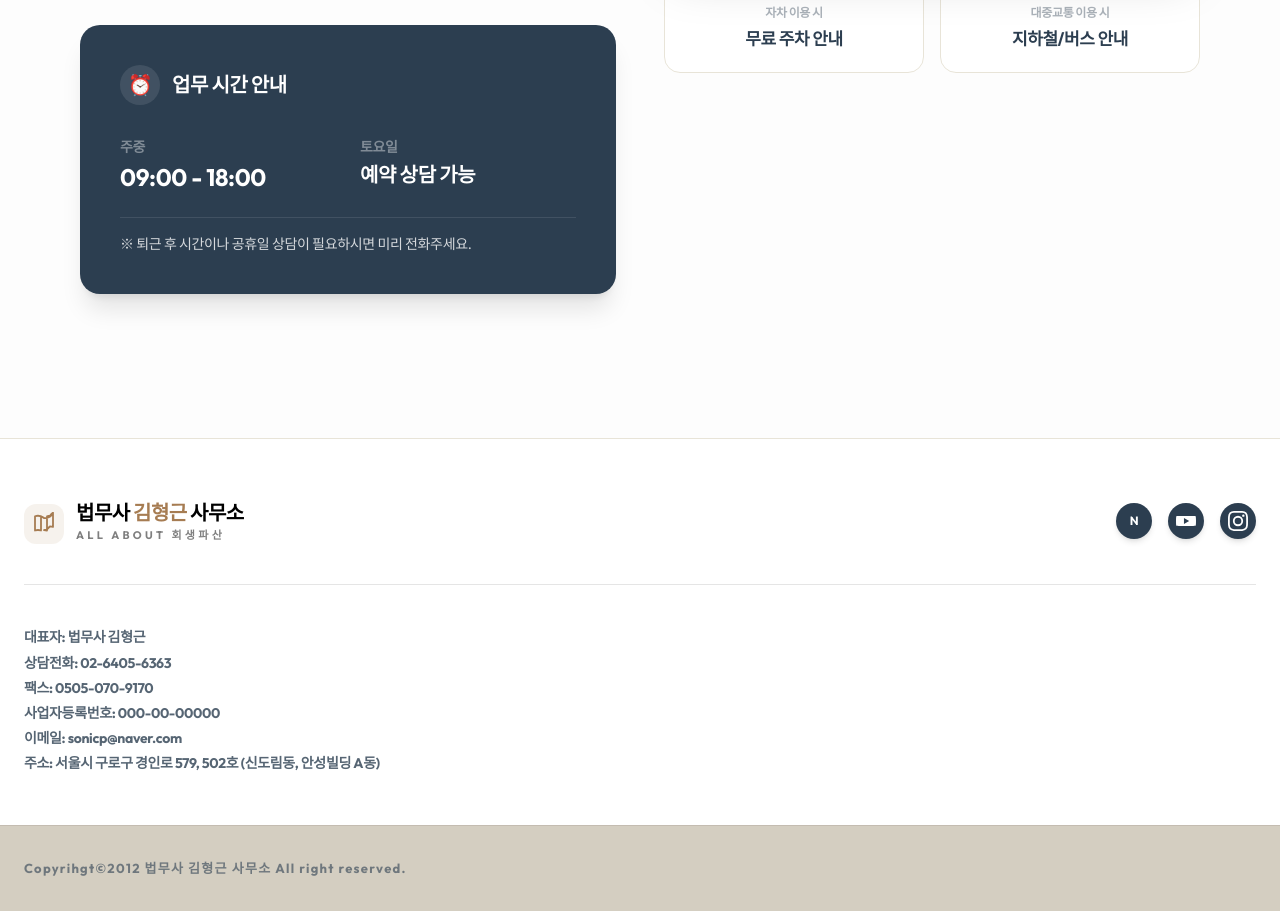
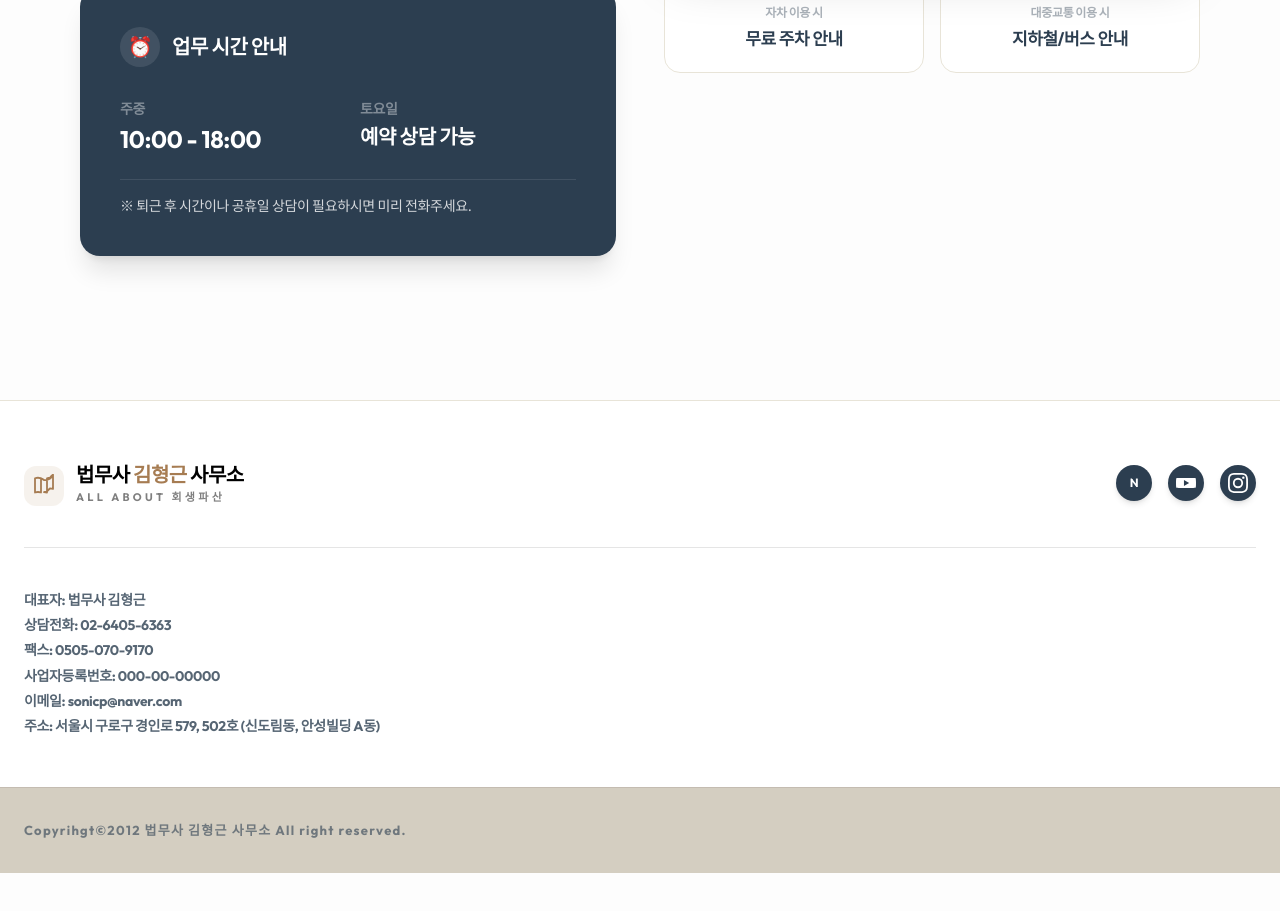
Before and after one commit to sonicp10/law_homepage1, a Next.js app: page /intro/map in a window 1280 px wide. Shown: the part 1620-2531 px from the top of the page. After the commit the page ends 2493 px from the top, so only its background shows below. Built offline with nearby package versions, Linux system fonts and the light colour scheme; no server answers; the database is empty; a web font is replaced by a local one.

Commit message:
fix: 지도 페이지 주소 표기 줄바꿈 수정 및 업무시간 변경 (09:00 -> 10:00)

```diff
--- a/src/app/intro/map/page.tsx
+++ b/src/app/intro/map/page.tsx
@@ -55,8 +55,7 @@ export default function MapPage() {
             <div className="space-y-8">
               <div>
                 <p className="text-[var(--primary)] text-2xl md:text-3xl font-black leading-tight mb-4 break-keep">
-                  서울 구로구 경인로 579, <br />
-                  502호 <br />
+                  서울 구로구 경인로 579, 502호 <br />
                   <span className="text-[var(--secondary)]">(구로역 2번 출구, 안성빌딩 A동)</span>
                 </p>
 
@@ -103,7 +102,7 @@ export default function MapPage() {
             <div className="grid grid-cols-1 sm:grid-cols-2 gap-6 text-white/80">
               <div className="space-y-1">
                 <p className="text-sm font-bold text-white/40">주중</p>
-                <p className="text-2xl font-black text-white">09:00 - 18:00</p>
+                <p className="text-2xl font-black text-white">10:00 - 18:00</p>
               </div>
               <div className="space-y-1">
                 <p className="text-sm font-bold text-white/40">토요일</p>
```
